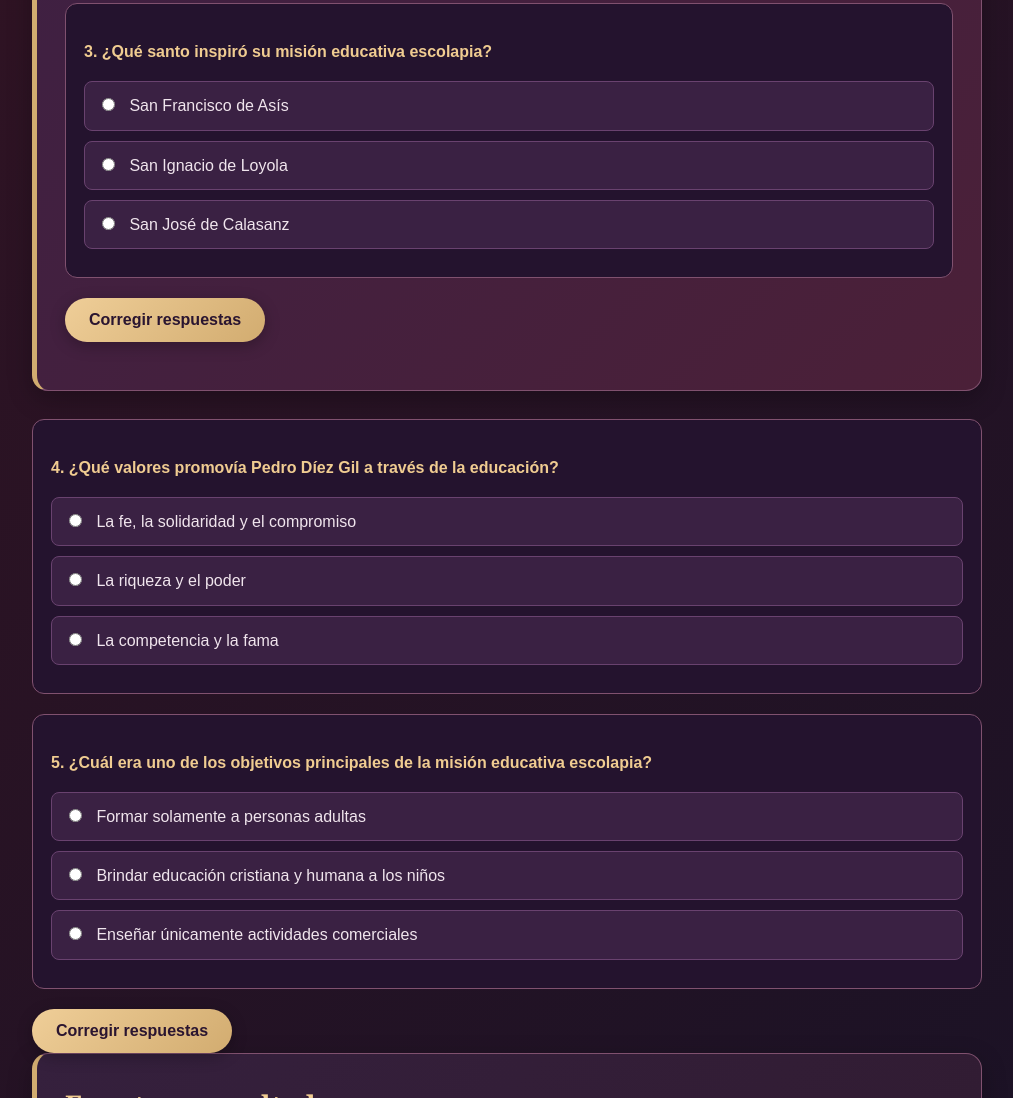
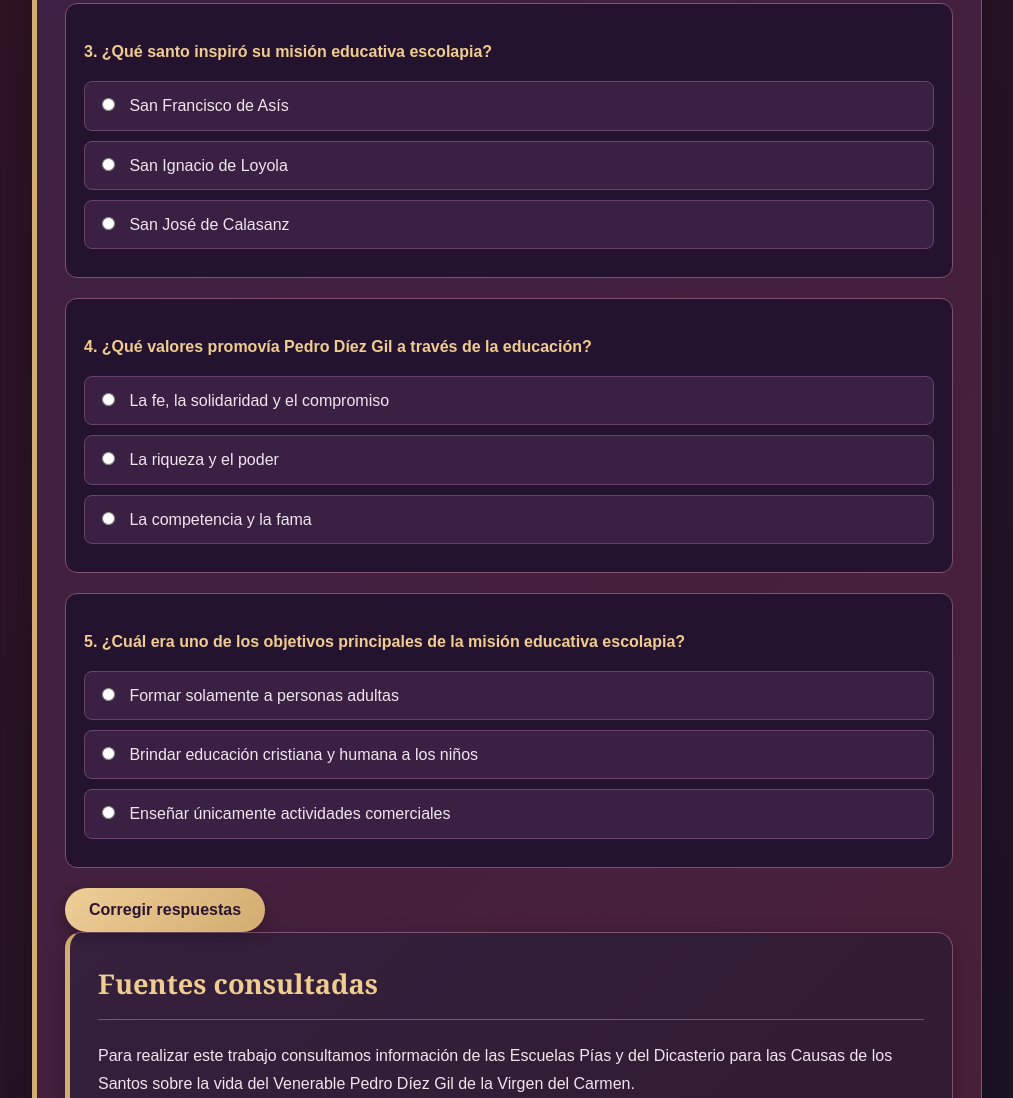
Before and after one commit to akahale/Proyecto, a plain HTML site: page index.html in a window 1280 px wide. Shown: the part 2917-4015 px from the top of the page, without its empty margins (133-1146 px from the left). Drawn offline with Linux system fonts and the light colour scheme.

Commit message:
index.html

```diff
--- a/index.html
+++ b/index.html
@@ -176,13 +176,6 @@
                     San José de Calasanz
                 </label>
             </div>
-
-            <button id="corregir" type="button">
-                Corregir respuestas
-            </button>
-
-            <p id="resultado"></p>
-        </section>
         <div class="pregunta">
     <p><strong>4. ¿Qué valores promovía Pedro Díez Gil a través de la educación?</strong></p>
 
```
